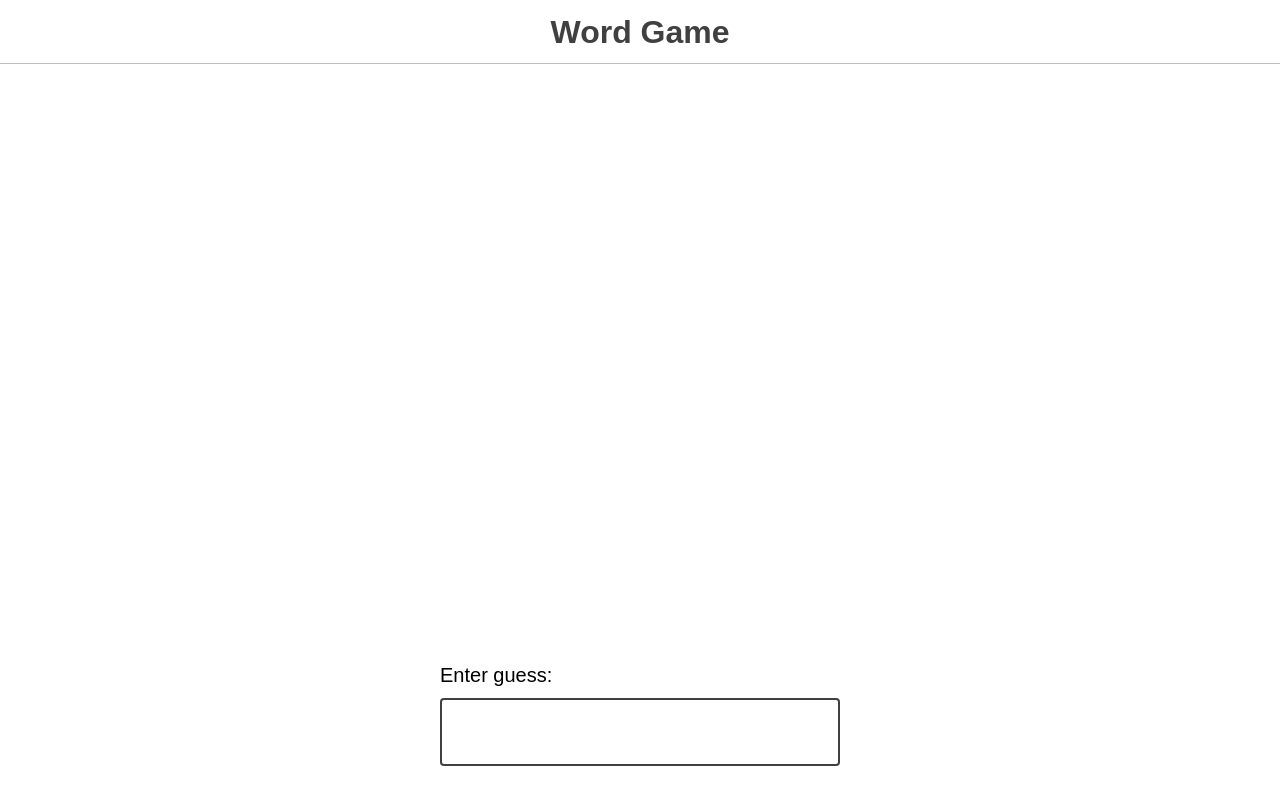
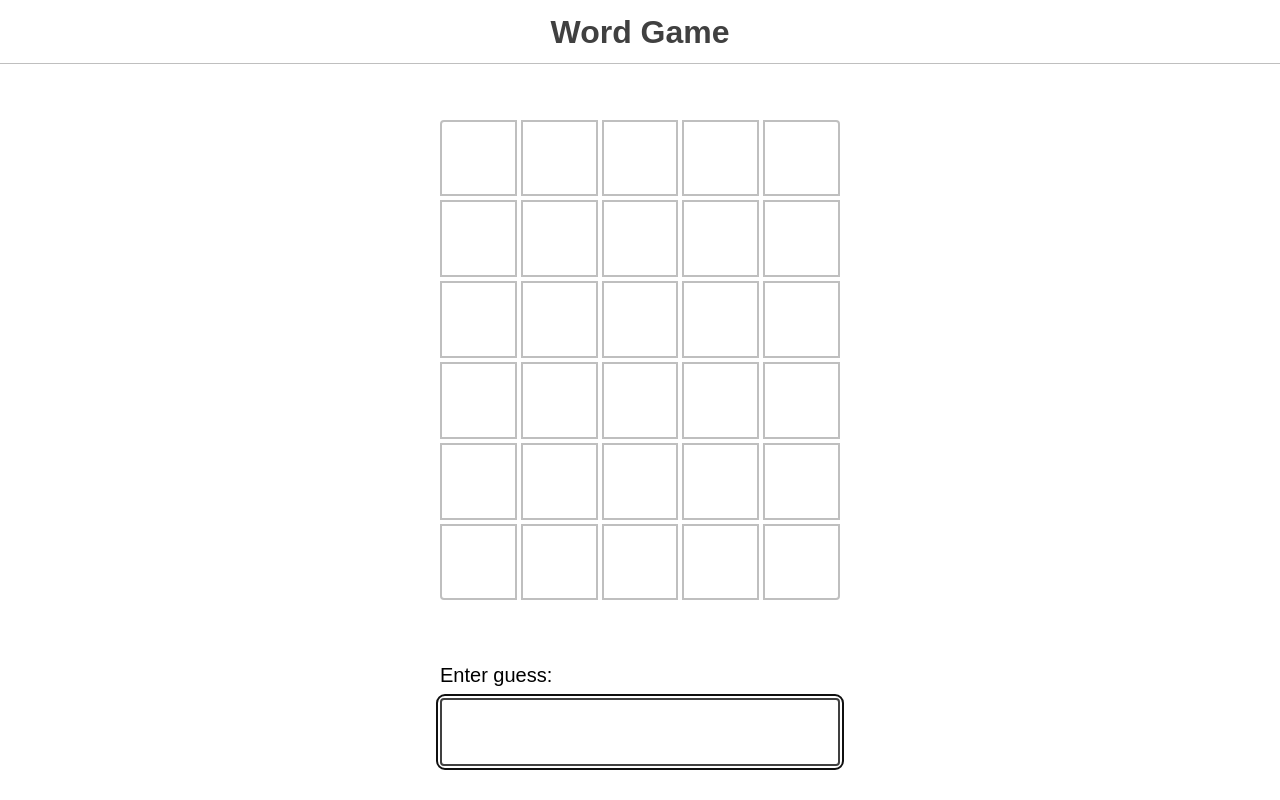
Before and after one commit to norphel/word-game, a React (Vite) app: page / in a window 1280 px wide. Built offline with nearby package versions, Linux system fonts and the light colour scheme.

Commit message:
add game board

```diff
--- /dev/null
+++ b/src/components/Guess/Guess.jsx
@@ -0,0 +1,29 @@
+import React from "react";
+
+function Guess({ guess }) {
+  const word = guess?.guess.split("");
+
+  if (word) {
+    return (
+      <p className="guess">
+        {word.map((letter, index) => (
+          <span key={index} className="cell">
+            {letter}
+          </span>
+        ))}
+      </p>
+    );
+  } else {
+    return (
+      <p className="guess">
+        <span className="cell"></span>
+        <span className="cell"></span>
+        <span className="cell"></span>
+        <span className="cell"></span>
+        <span className="cell"></span>
+      </p>
+    );
+  }
+}
+
+export default Guess;
--- /dev/null
+++ b/src/components/Guess/index.js
@@ -0,0 +1,2 @@
+export * from './Guess';
+export { default } from './Guess';
--- a/src/components/GuessInput/GuessInput.jsx
+++ b/src/components/GuessInput/GuessInput.jsx
@@ -9,12 +9,14 @@ function GuessInput({ handleGuessSubmit }) {
       onSubmit={(event) => {
         event.preventDefault();
         handleGuessSubmit(guessInput);
+        setGuessInput("");
       }}
     >
       <label htmlFor="guess-input">Enter guess:</label>
       <input
         type="text"
         id="guess-input"
+        autoFocus="true"
         minLength={5}
         maxLength={5}
         value={guessInput}
--- a/src/components/PreviousGuesses/PreviousGuesses.jsx
+++ b/src/components/PreviousGuesses/PreviousGuesses.jsx
@@ -1,12 +1,14 @@
 import React from "react";
+
+import { NUM_OF_GUESSES_ALLOWED } from "../../constants";
+import { range } from "../../utils";
+import Guess from "../Guess";
 
 function PreviousGuesses({ guesses }) {
   return (
     <div className="guess-results">
-      {guesses.map(({ id, guess }) => (
-        <p key={id} className="guess">
-          {guess}
-        </p>
+      {range(NUM_OF_GUESSES_ALLOWED).map((num) => (
+        <Guess key={num} guess={guesses[num]} />
       ))}
     </div>
   );
--- a/src/main.jsx
+++ b/src/main.jsx
@@ -7,7 +7,7 @@ import "./reset.css";
 import "./styles.css";
 
 ReactDOM.createRoot(document.getElementById("root")).render(
-  <React.StrictMode>
-    <App />
-  </React.StrictMode>
+  <App />
+  // // <React.StrictMode>
+  // {/* </React.StrictMode> */}
 );
```
